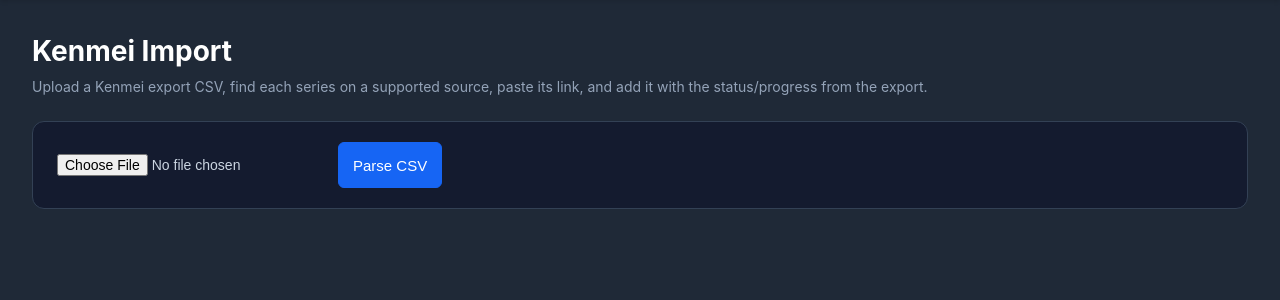
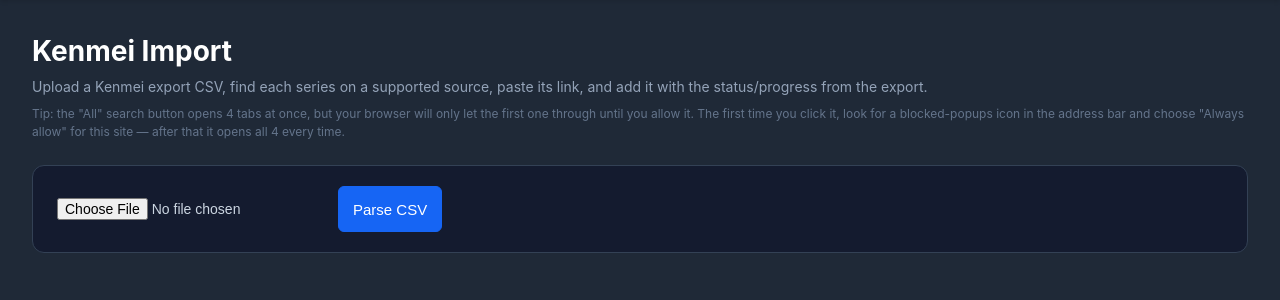
Before and after one commit to Oragonn/manga-tracker, a Flask app: template web/templates/import_kenmei.html in a window 1280 px wide. Shown: the part 78-378 px from the top of the page. Run offline with Flask 3, Linux system fonts and the light colour scheme; the template is opened without the code that fills it, so the values that code supplies are empty.

Commit message:
Add popup-permission hint to Kenmei import page
Browsers cap script-triggered new tabs to one per click regardless of the
technique used, so the "All" search button can only ever open the first
tab until the site is explicitly allowed to open popups. No code fix for
that (it's the browser's own anti-spam policy) -- add a visible tip
telling the user how to permanently allow it via the address-bar icon.

```diff
--- a/web/templates/import_kenmei.html
+++ b/web/templates/import_kenmei.html
@@ -21,6 +21,12 @@
     .import-subtitle {
       color: #94a3b8;
       font-size: 14px;
+      margin-bottom: 8px;
+    }
+
+    .import-hint {
+      color: #64748b;
+      font-size: 12px;
       margin-bottom: 24px;
     }
 
@@ -240,6 +246,7 @@
 <div class="import-container">
   <h1>Kenmei Import</h1>
   <p class="import-subtitle">Upload a Kenmei export CSV, find each series on a supported source, paste its link, and add it with the status/progress from the export.</p>
+  <p class="import-hint">Tip: the "All" search button opens 4 tabs at once, but your browser will only let the first one through until you allow it. The first time you click it, look for a blocked-popups icon in the address bar and choose "Always allow" for this site — after that it opens all 4 every time.</p>
 
   <div class="upload-card">
     <input type="file" id="csv-file-input" accept=".csv,text/csv" />
```
